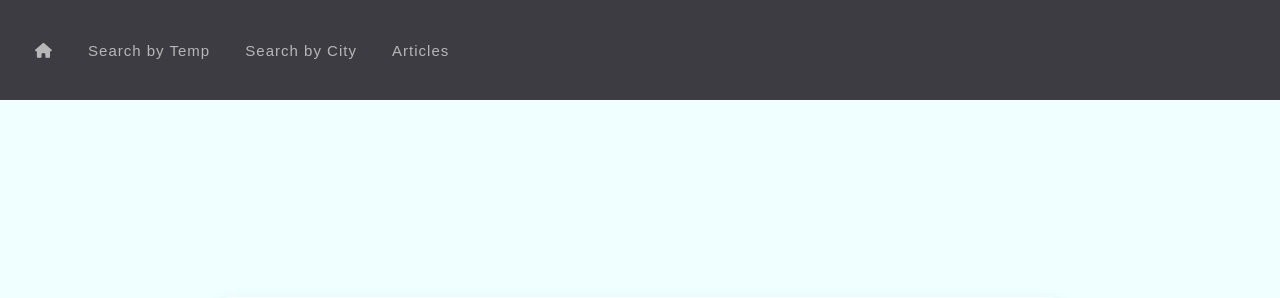
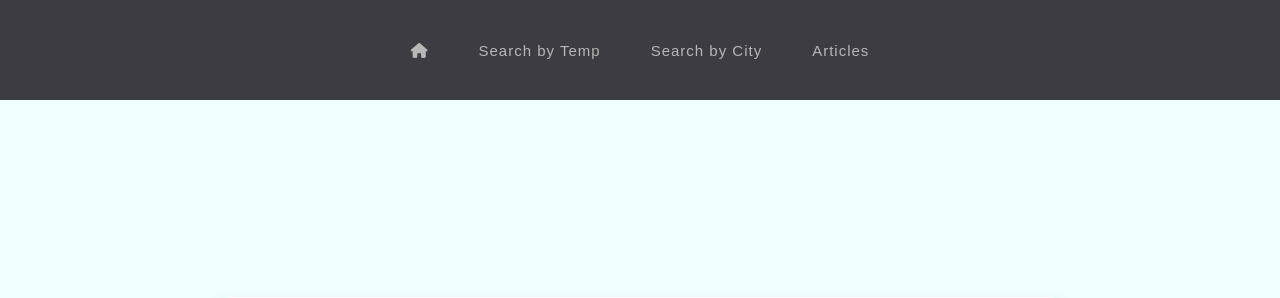
Before and after one commit to cs23-b/Travel-planner, a Flask app: page /hot_places in a window 1280 px wide. Shown: the top 298 px of the page. Run offline with Flask 3, Linux system fonts and the light colour scheme; data that the repository does not hold is empty.

Commit message:
edited base.html

```diff
--- a/static/css/styles.css
+++ b/static/css/styles.css
@@ -30,9 +30,9 @@ body {
 }
 .nav .container {
     display: flex;
-    justify-content: space-between;
+    justify-content: center;
     align-items: center;
-    width: 100%;
+    width: 75%;
     padding: 0 20px;
 }
 
--- a/templates/Articles.html
+++ b/templates/Articles.html
@@ -12,7 +12,6 @@
         height: 100vh;
         font-family: 'Segoe UI', sans-serif;
         color: white;
-        text-shadow: 2px 2px 5px rgba(0,0,0,0.6);
         display: flex;
         flex-direction: column;
         justify-content: center;
--- a/templates/base.html
+++ b/templates/base.html
@@ -10,14 +10,14 @@
 
 <div class="nav">
         <div class="container">
-            <div class="navbar">
+
                 <a href="{{ url_for('index') }}">
                     <i class="fas fa-home"></i>
                 </a>
                 <a href="{{ url_for('get_cities_by_temp') }}">Search by Temp</a>
                 <a href="{{ url_for('get_weather') }}">Search by City</a>
                 <a href="{{ url_for('Articles') }}">Articles</a>
-            </div>
+
 
         </div>
 </div>
```
